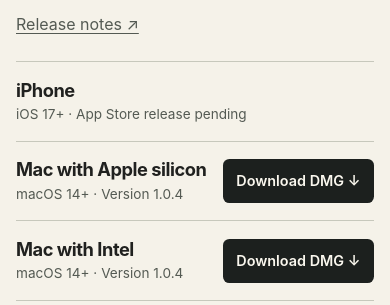
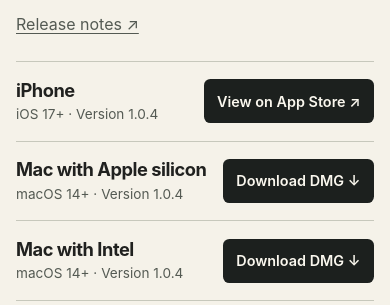
Before and after one commit to chheplo/relaypad, a plain HTML site: page docs/index.html in a window 390 px wide. Shown: the part 795-1100 px from the top of the page. Drawn offline with Linux system fonts and the light colour scheme.

Commit message:
Publish the iPhone App Store download

```diff
--- a/docs/index.html
+++ b/docs/index.html
@@ -36,8 +36,8 @@
   <div>
     <div class="release-list">
       <div class="release" data-channel="iphone">
-        <div><h3>iPhone</h3><p>iOS 17+ · <span data-status>App Store release pending</span></p></div>
-        <a data-download hidden></a>
+        <div><h3>iPhone</h3><p>iOS 17+ · <span data-status>Version 1.0.4</span></p></div>
+        <a data-download href="https://apps.apple.com/app/relaypad/id6836093057" aria-label="View Relaypad on the App Store">View on App Store ↗</a>
       </div>
       <div class="release" data-channel="mac-arm64">
         <div><h3>Mac with Apple silicon</h3><p>macOS 14+ · <span data-status>Version 1.0.4</span></p></div>
--- a/docs/site-release.json
+++ b/docs/site-release.json
@@ -1,5 +1,8 @@
 {
-  "iphone": { "version": null, "url": null, "status": "App Store release pending" },
+  "iphone": {
+    "version": "1.0.4",
+    "url": "https://apps.apple.com/app/relaypad/id6836093057"
+  },
   "mac-arm64": {
     "version": "1.0.4",
     "url": "https://github.com/chheplo/relaypad/releases/download/v1.0.4/Relaypad-1.0.4-macOS-arm64.dmg"
```
Also changed, not shown: 1 other file.
